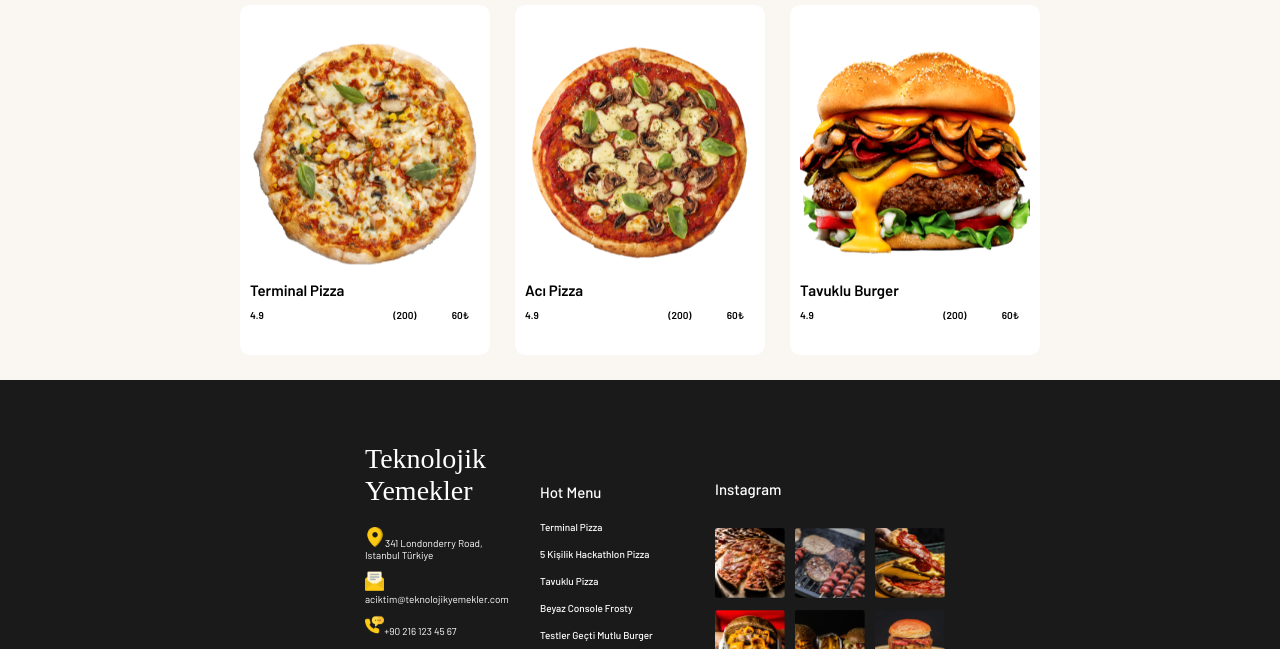
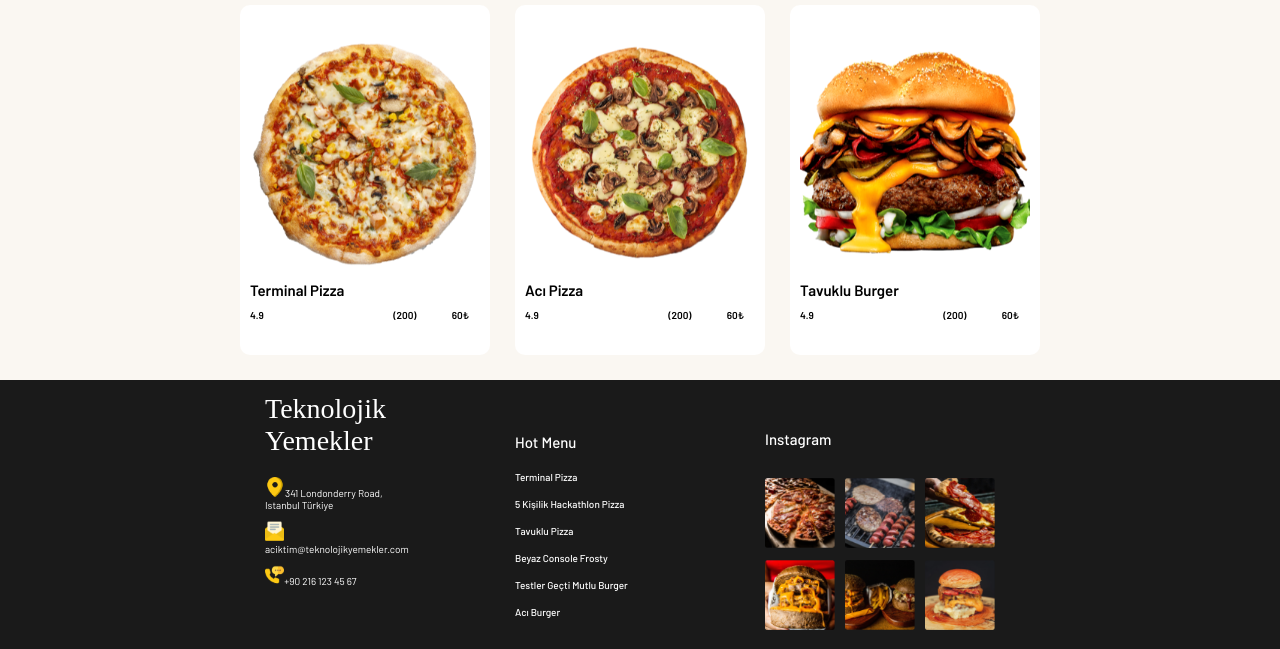
Before and after one commit to ezgi-karaca/Pizza, a website built with Vite: page index.html in a window 1280 px wide. Shown: the part 1370-2019 px from the top of the page. Built offline with nearby package versions, Linux system fonts and the light colour scheme; grey boxes are pictures that could not be loaded; files whose address does not match are found by name; a web font is replaced by a local one.

Commit message:
footer adjust

```diff
--- a/style.css
+++ b/style.css
@@ -336,7 +336,7 @@ body {
   background-color: #1A1A1A;
   ;
   width: 100%;
-  height: 35rem;
+  height: 25rem;
   display: flex;
   justify-content: center;
   align-items: center;
@@ -345,14 +345,15 @@ body {
 .footer-left {
   color: white;
   display: flex;
-  width: 30rem;
+  width: 40rem;
   gap: 5rem;
 }
 .first-order {
-  width: 15rem;
+  width: 20rem;
   display: flex;
   flex-direction: column;
   gap: 2rem;
+  margin-left: -5rem;
 }
 .first-order h3 {
   font-family: "Londrina Solid";
```
